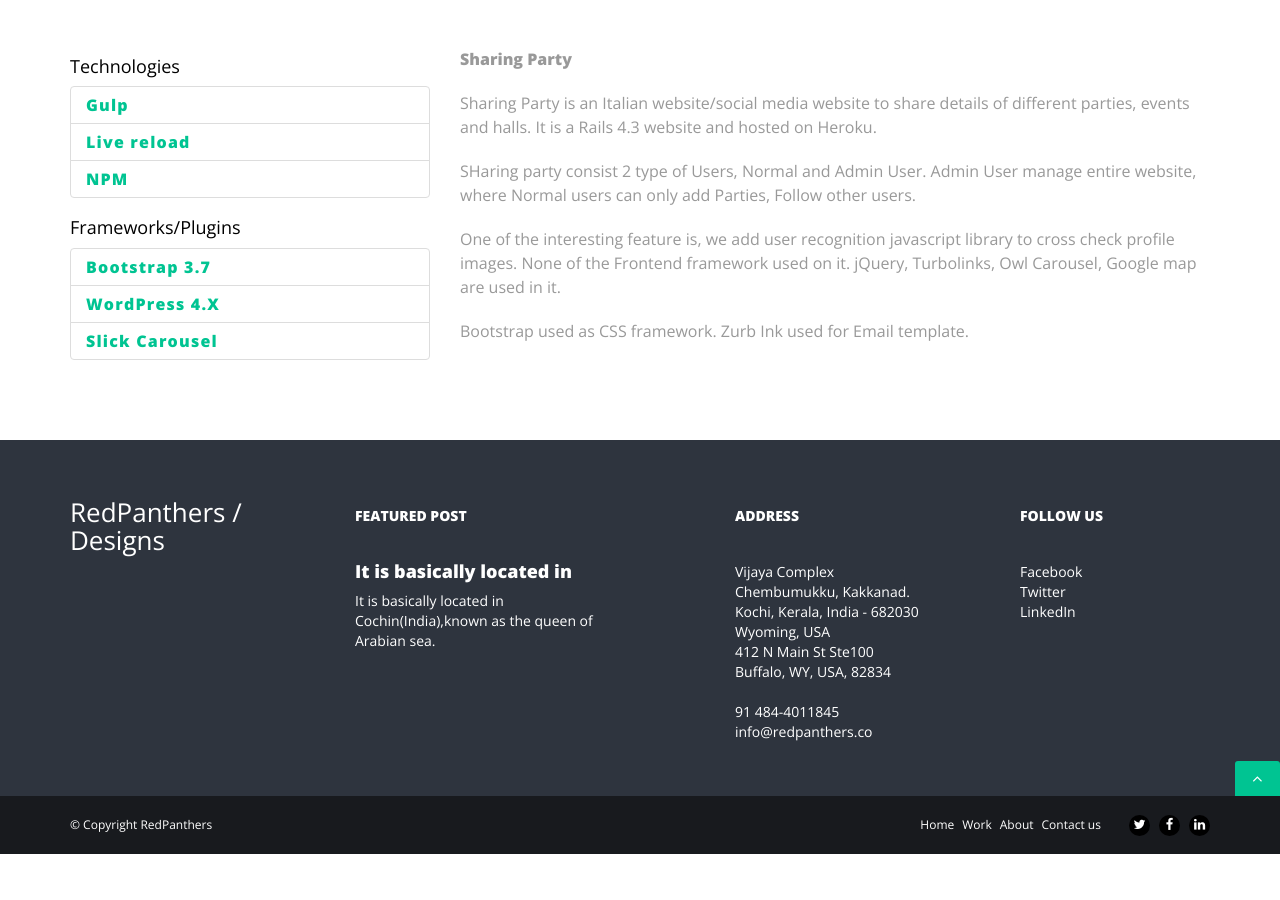
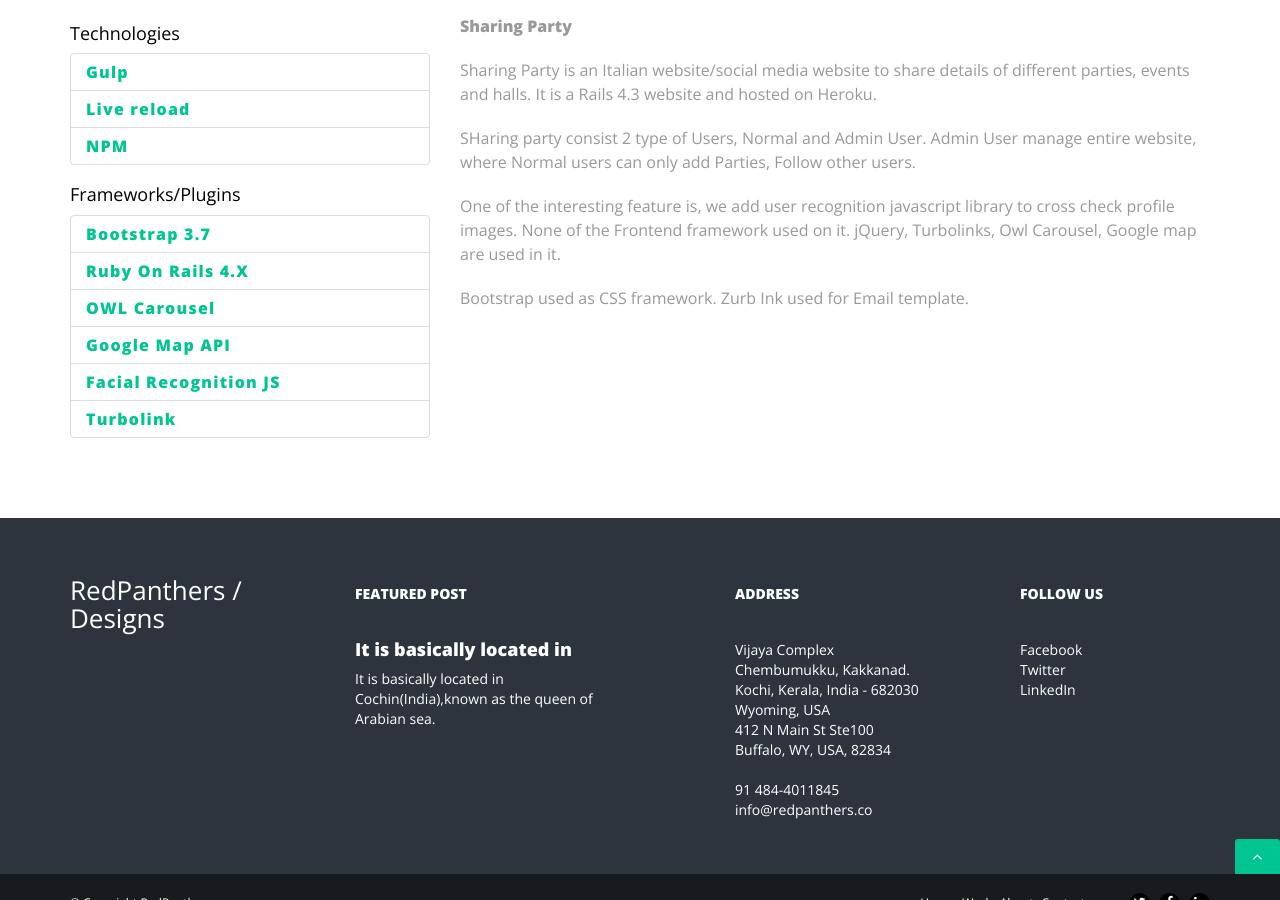
Before and after one commit to redpanthers-design/redpanthers-design, a Jekyll site: the page built from _posts/2016-11-02-rails-sharing-party-websites.html, in a window 1280 px wide and 900 px high, scrolled down 1544 px. Built offline with Jekyll 4.4.1, drawn with Linux system fonts in a browser that asks for light colours; nearby versions of some CDN libraries; before the commit the page ends 2398 px from its top, so only the background shows below that; some of the changed text lies outside the part shown.

Commit message:
Sharing party images and details

```diff
--- a/_posts/2016-11-02-rails-sharing-party-websites.html
+++ b/_posts/2016-11-02-rails-sharing-party-websites.html
@@ -50,8 +54,11 @@ paginate: true
               <h4>Frameworks/Plugins</h4>
               <ul class="list-group">
                 <li class="list-group-item"><a href="">Bootstrap 3.7</a></li>
-                <li class="list-group-item"><a href="">WordPress 4.X </a></li>
-                <li class="list-group-item"><a href="">Slick Carousel </a></li>
+                <li class="list-group-item"><a href="">Ruby On Rails 4.X</a></li>
+                <li class="list-group-item"><a href="">OWL Carousel </a></li>
+                <li class="list-group-item"><a href="">Google Map API</a></li>
+                <li class="list-group-item"><a href="">Facial Recognition JS</a></li>
+                <li class="list-group-item"><a href="">Turbolink</a></li>
               </ul>
             </div>
           </div>
```
Also changed, not shown: other parts of _posts/2016-11-02-rails-sharing-party-websites.html (+7 -3 lines), images/wordpress/6/sharing-party-dashboard.jpg (added), images/wordpress/6/sharing-party-home.jpg, images/wordpress/6/sharing-party-nearby.jpg (added), images/wordpress/6/sharing-party.png (added), images/wordpress/6/thumb-home.jpg.
